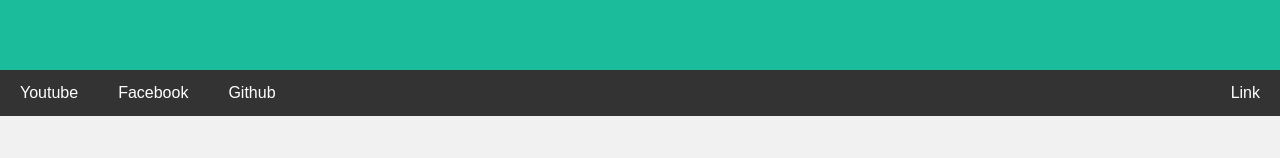
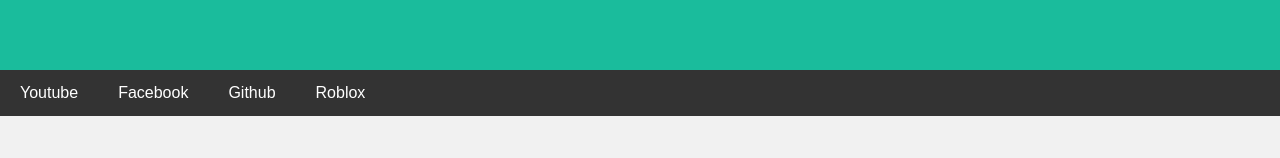
Before and after one commit to Megumix001/Megumix-website, a plain HTML site: page index.html in a window 1280 px wide. Shown: the part 293-451 px from the top of the page. Drawn offline with Linux system fonts and the light colour scheme.

Commit message:
Update index.html

```diff
--- a/index.html
+++ b/index.html
@@ -118,7 +118,7 @@ body {
 
 <a href="https://github.com/Cannonmix" target="_blank">Github</a>
 
-  <a href="#" class="right">Link</a>
+  <a href="https://www.roblox.com/users/1943500003/profile" target="_blank">Roblox</a>
 </div>
 
 
```
